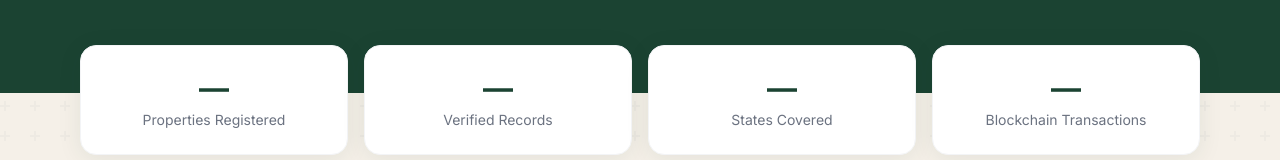
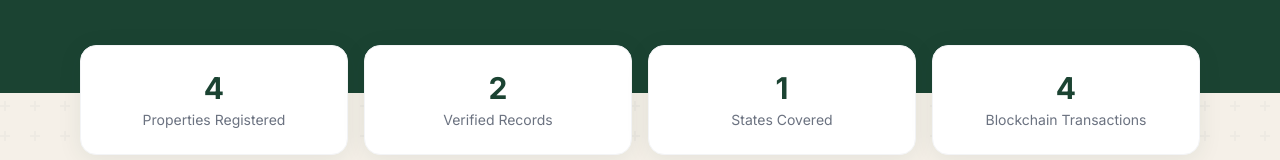
Before and after one commit to Panther0027/E_Land_Registry_System_For_India_BlockchainBased, a React (Vite) app in the folder client/: page /home in a window 1280 px wide. Shown: the part 499-659 px from the top of the page. Built offline with nearby package versions, Linux system fonts and the light colour scheme; no server answers.

Commit message:
Some changes in the HomePage.jsx file for verifiy land property tab

```diff
--- a/client/src/pages/HomePage.jsx
+++ b/client/src/pages/HomePage.jsx
@@ -10,6 +10,7 @@ import {
 import PublicLayout from '../layouts/PublicLayout';
 import Button from '../components/ui/Button';
 import api from '../services/api';
+import { DEMO_PROPERTIES } from '../data/demoProperties';
 
 const FEATURE_DETAILS = [
   {
@@ -54,13 +55,33 @@ const FEATURE_DETAILS = [
   },
 ];
 
+const computeDemoStats = () => {
+  const totalProperties = DEMO_PROPERTIES.length;
+  const verifiedCount = DEMO_PROPERTIES.filter((property) => property.status === 'verified').length;
+  const statesCovered = new Set(DEMO_PROPERTIES.map((property) => property.state)).size;
+  const totalTransactions = DEMO_PROPERTIES.reduce(
+    (sum, property) => sum + (property.transactionHash ? 1 : 0),
+    0
+  );
+
+  return { totalProperties, verifiedCount, statesCovered, totalTransactions };
+};
+
 const HomePage = () => {
   const { t } = useTranslation();
   const [activeFeature, setActiveFeature] = useState(null);
 
   const { data: stats } = useQuery({
     queryKey: ['public-stats'],
-    queryFn: () => api.get('/property/stats/public').then((r) => r.data.data),
+    queryFn: async () => {
+      try {
+        const res = await api.get('/property/stats/public');
+        if (res.data?.data) return res.data.data;
+      } catch (error) {
+        console.warn('Public stats unavailable, using demo data:', error?.message || error);
+      }
+      return computeDemoStats();
+    },
   });
 
   const statItems = [
--- a/client/src/pages/SearchVerifyPage.jsx
+++ b/client/src/pages/SearchVerifyPage.jsx
@@ -8,7 +8,7 @@ import Button from '../components/ui/Button';
 import Input from '../components/ui/Input';
 import Badge from '../components/ui/Badge';
 import BlockchainVerifyPanel from '../components/BlockchainVerifyPanel';
-import { getDemoBlockchainVerification } from '../data/demoProperties';
+import { getDemoBlockchainVerification, findDemoProperty } from '../data/demoProperties';
 import { searchSchema } from '../utils/validation';
 import { propertyAPI } from '../services';
 import { formatDate, formatArea } from '../utils';
@@ -33,15 +33,25 @@ const SearchVerifyPage = () => {
       else params.surveyNumber = data.surveyNumber;
 
       const res = await propertyAPI.search(params);
-      if (res.data?.success) {
+      if (res.data?.success && res.data?.data) {
         setResult(res.data);
       } else {
-        toast.error(res.data?.message || 'Search failed');
+        const demo = findDemoProperty({ propertyId: data.propertyId?.trim(), surveyNumber: data.surveyNumber?.trim() });
+        if (demo) {
+          setResult({ success: true, data: demo, verified: demo.status === 'verified', demo: true });
+        } else {
+          toast.error(res.data?.message || 'Search failed');
+          setResult(null);
+        }
+      }
+    } catch (err) {
+      const demo = findDemoProperty({ propertyId: data.propertyId?.trim(), surveyNumber: data.surveyNumber?.trim() });
+      if (demo) {
+        setResult({ success: true, data: demo, verified: demo.status === 'verified', demo: true });
+      } else {
+        toast.error(err.response?.data?.message || 'Search failed. Please try again.');
         setResult(null);
       }
-    } catch (err) {
-      toast.error(err.response?.data?.message || 'Search failed. Please try again.');
-      setResult(null);
     } finally {
       setLoading(false);
     }
--- a/client/src/services/api.js
+++ b/client/src/services/api.js
@@ -1,7 +1,15 @@
 import axios from 'axios';
 import { useAuthStore } from '../store';
 
-const API_URL = import.meta.env.VITE_API_URL || '/api';
+const normalizeApiUrl = (url) => {
+  if (!url) return '/api';
+  let trimmed = url.trim();
+  if (trimmed.endsWith('/')) trimmed = trimmed.slice(0, -1);
+  if (trimmed.endsWith('/api')) return trimmed;
+  return `${trimmed}/api`;
+};
+
+const API_URL = normalizeApiUrl(import.meta.env.VITE_API_URL);
 
 const api = axios.create({
   baseURL: API_URL,
```
